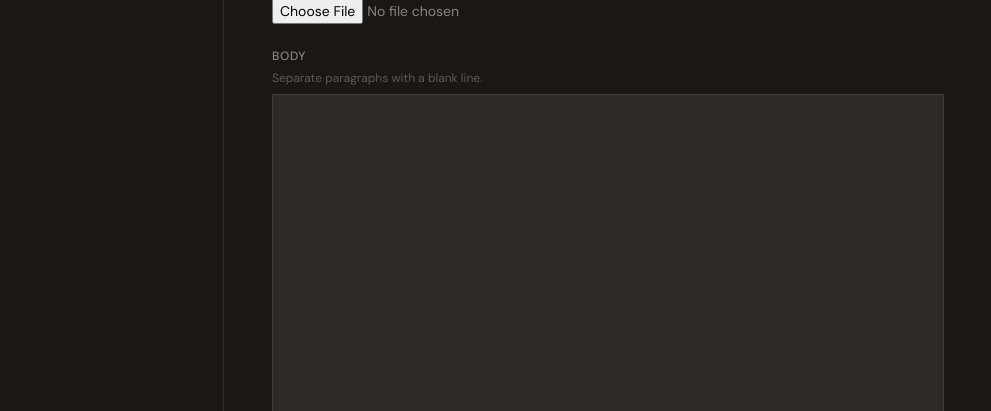
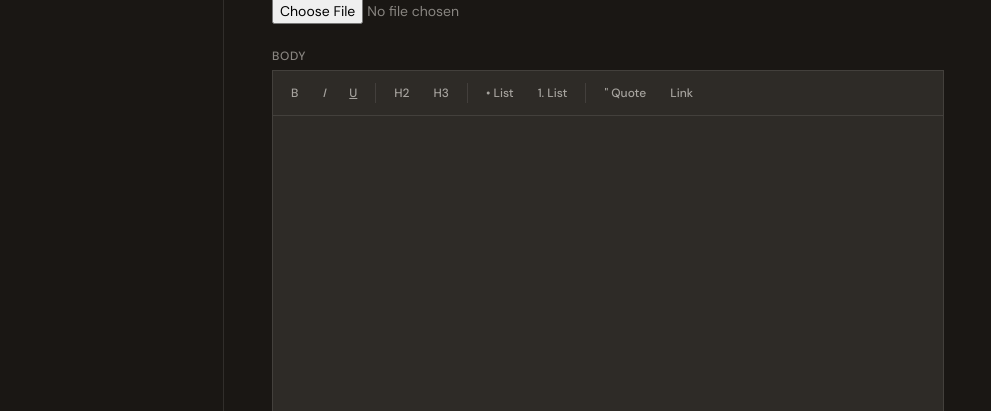
Before and after one commit to PeytonChester/chesto-us, a React (Vite) app: page /admin/blog/new in a window 1280 px wide. Shown: the part 541-952 px from the top of the page, without its empty margins (0-991 px from the left). Built offline with nearby package versions, Linux system fonts and the light colour scheme; no server answers; sample sign-in values are in the browser's storage; a web font is replaced by a local one.

Commit message:
Add Tiptap rich text editor to blog

```diff
--- /dev/null
+++ b/src/components/RichTextEditor.jsx
@@ -0,0 +1,82 @@
+import { useEditor, EditorContent } from '@tiptap/react'
+import StarterKit from '@tiptap/starter-kit'
+import Underline from '@tiptap/extension-underline'
+import Link from '@tiptap/extension-link'
+import { useEffect } from 'react'
+
+function ToolbarButton({ onClick, active, title, children }) {
+  return (
+    <button
+      type="button"
+      onMouseDown={e => { e.preventDefault(); onClick() }}
+      title={title}
+      className={`px-2.5 py-1.5 text-xs font-medium rounded transition-colors ${
+        active
+          ? 'bg-chesto-gold text-chesto-dark'
+          : 'text-chesto-cream/60 hover:text-chesto-cream hover:bg-white/10'
+      }`}
+    >
+      {children}
+    </button>
+  )
+}
+
+export default function RichTextEditor({ value, onChange }) {
+  const editor = useEditor({
+    extensions: [
+      StarterKit,
+      Underline,
+      Link.configure({ openOnClick: false }),
+    ],
+    content: value || '',
+    onUpdate: ({ editor }) => onChange(editor.getHTML()),
+    editorProps: {
+      attributes: {
+        class: 'min-h-[320px] px-4 py-3 font-body text-sm text-chesto-cream leading-relaxed focus:outline-none',
+      },
+    },
+  })
+
+  useEffect(() => {
+    if (editor && value !== editor.getHTML()) {
+      editor.commands.setContent(value || '', false)
+    }
+  }, [value])
+
+  const setLink = () => {
+    const url = window.prompt('URL')
+    if (url) editor.chain().focus().setLink({ href: url }).run()
+    else editor.chain().focus().unsetLink().run()
+  }
+
+  if (!editor) return null
+
+  return (
+    <div className="border border-chesto-cream/10 bg-chesto-charcoal">
+      {/* Toolbar */}
+      <div className="flex flex-wrap items-center gap-1 px-2 py-2 border-b border-chesto-cream/10">
+        <ToolbarButton onClick={() => editor.chain().focus().toggleBold().run()} active={editor.isActive('bold')} title="Bold">B</ToolbarButton>
+        <ToolbarButton onClick={() => editor.chain().focus().toggleItalic().run()} active={editor.isActive('italic')} title="Italic"><em>I</em></ToolbarButton>
+        <ToolbarButton onClick={() => editor.chain().focus().toggleUnderline().run()} active={editor.isActive('underline')} title="Underline"><u>U</u></ToolbarButton>
+
+        <span className="w-px h-5 bg-chesto-cream/10 mx-1" />
+
+        <ToolbarButton onClick={() => editor.chain().focus().toggleHeading({ level: 2 }).run()} active={editor.isActive('heading', { level: 2 })} title="Heading 2">H2</ToolbarButton>
+        <ToolbarButton onClick={() => editor.chain().focus().toggleHeading({ level: 3 }).run()} active={editor.isActive('heading', { level: 3 })} title="Heading 3">H3</ToolbarButton>
+
+        <span className="w-px h-5 bg-chesto-cream/10 mx-1" />
+
+        <ToolbarButton onClick={() => editor.chain().focus().toggleBulletList().run()} active={editor.isActive('bulletList')} title="Bullet List">• List</ToolbarButton>
+        <ToolbarButton onClick={() => editor.chain().focus().toggleOrderedList().run()} active={editor.isActive('orderedList')} title="Numbered List">1. List</ToolbarButton>
+
+        <span className="w-px h-5 bg-chesto-cream/10 mx-1" />
+
+        <ToolbarButton onClick={() => editor.chain().focus().toggleBlockquote().run()} active={editor.isActive('blockquote')} title="Blockquote">" Quote</ToolbarButton>
+        <ToolbarButton onClick={setLink} active={editor.isActive('link')} title="Link">Link</ToolbarButton>
+      </div>
+
+      {/* Editor area */}
+      <EditorContent editor={editor} />
+    </div>
+  )
+}
--- a/src/index.css
+++ b/src/index.css
@@ -115,6 +115,28 @@
   to   { opacity: 1; transform: translateY(0); }
 }
 
+/* Blog prose styles */
+.prose-chesto p { @apply font-body text-base md:text-lg leading-relaxed text-chesto-charcoal/80 mb-6; }
+.prose-chesto h2 { @apply font-display font-semibold text-2xl md:text-3xl text-chesto-dark mt-10 mb-4; }
+.prose-chesto h3 { @apply font-display font-semibold text-xl text-chesto-dark mt-8 mb-3; }
+.prose-chesto ul { @apply list-disc pl-6 mb-6 space-y-2 font-body text-base text-chesto-charcoal/80; }
+.prose-chesto ol { @apply list-decimal pl-6 mb-6 space-y-2 font-body text-base text-chesto-charcoal/80; }
+.prose-chesto blockquote { @apply border-l-2 border-chesto-gold pl-6 py-1 my-8 text-chesto-charcoal/60 italic font-body text-lg; }
+.prose-chesto strong { @apply font-semibold text-chesto-dark; }
+.prose-chesto em { @apply italic; }
+.prose-chesto u { @apply underline; }
+.prose-chesto a { @apply text-chesto-gold underline hover:text-chesto-gold-light transition-colors; }
+
+/* Tiptap editor prose */
+.tiptap h2 { @apply font-display font-semibold text-xl text-chesto-cream mt-6 mb-3; }
+.tiptap h3 { @apply font-display font-semibold text-lg text-chesto-cream mt-4 mb-2; }
+.tiptap p { @apply mb-3; }
+.tiptap ul { @apply list-disc pl-5 mb-3 space-y-1; }
+.tiptap ol { @apply list-decimal pl-5 mb-3 space-y-1; }
+.tiptap blockquote { @apply border-l-2 border-chesto-gold pl-4 my-4 text-chesto-cream/60 italic; }
+.tiptap strong { @apply font-semibold; }
+.tiptap a { @apply text-chesto-gold underline; }
+
 /* Masonry overrides */
 .masonry-grid {
   display: flex;
--- a/src/pages/BlogPost.jsx
+++ b/src/pages/BlogPost.jsx
@@ -53,17 +53,14 @@ export default function BlogPost() {
           {post.createdAt?.toDate?.()?.toLocaleDateString('en-US', { year: 'numeric', month: 'long', day: 'numeric' })}
         </p>
 
-        {/* Body — stored as plain text paragraphs array or single string */}
-        <div className="prose-chesto">
-          {Array.isArray(post.body)
-            ? post.body.map((para, i) => (
-                <p key={i} className="font-body text-base md:text-lg leading-relaxed text-chesto-charcoal/80 mb-6">{para}</p>
-              ))
-            : post.body?.split('\n\n').map((para, i) => (
-                <p key={i} className="font-body text-base md:text-lg leading-relaxed text-chesto-charcoal/80 mb-6">{para}</p>
-              ))
-          }
-        </div>
+        <div
+          className="prose-chesto"
+          dangerouslySetInnerHTML={{
+            __html: Array.isArray(post.body)
+              ? post.body.map(p => `<p>${p}</p>`).join('')
+              : post.body || ''
+          }}
+        />
       </div>
     </article>
   )
--- a/src/pages/admin/AdminBlogEditor.jsx
+++ b/src/pages/admin/AdminBlogEditor.jsx
@@ -3,6 +3,7 @@ import { useParams, useNavigate, Link } from 'react-router-dom'
 import { doc, getDoc, addDoc, updateDoc, collection, serverTimestamp } from 'firebase/firestore'
 import { ref, uploadBytesResumable, getDownloadURL } from 'firebase/storage'
 import { db, storage } from '../../firebase'
+import RichTextEditor from '../../components/RichTextEditor'
 
 const CATEGORIES = ['Photography', 'Cooking', 'Travel', 'Life', 'Gear', 'Other']
 
@@ -30,7 +31,7 @@ export default function AdminBlogEditor() {
       if (snap.exists()) {
         const data = snap.data()
         // Join body array to string for editing
-        setForm({ ...data, body: Array.isArray(data.body) ? data.body.join('\n\n') : data.body || '' })
+        setForm({ ...data, body: Array.isArray(data.body) ? data.body.map(p => `<p>${p}</p>`).join('') : data.body || '' })
       }
       setLoading(false)
     })
@@ -60,9 +61,7 @@ export default function AdminBlogEditor() {
     setSaving(true)
     try {
       const imageUrl = await uploadImage()
-      // Store body as array of paragraphs
-      const body = form.body.split('\n\n').map(p => p.trim()).filter(Boolean)
-      const data = { ...form, imageUrl, body, updatedAt: serverTimestamp() }
+      const data = { ...form, imageUrl, updatedAt: serverTimestamp() }
       if (isEdit) {
         await updateDoc(doc(db, 'posts', id), data)
       } else {
@@ -114,13 +113,7 @@ export default function AdminBlogEditor() {
 
         <div>
           <label className="field-label text-chesto-cream/50">Body</label>
-          <p className="text-chesto-cream/30 text-xs mb-2">Separate paragraphs with a blank line.</p>
-          <textarea
-            className="field-textarea bg-chesto-charcoal border-chesto-cream/10 text-chesto-cream h-80 font-body text-sm leading-relaxed"
-            value={form.body}
-            onChange={e => set('body', e.target.value)}
-            placeholder="Write your post here…&#10;&#10;Add a blank line to start a new paragraph."
-          />
+          <RichTextEditor value={form.body} onChange={val => set('body', val)} />
         </div>
 
         <div className="flex gap-4 pt-2">
```
Also changed, not shown: package.json (+8 -2 lines), 2 other files (tests, documents, lock files or other folders).
